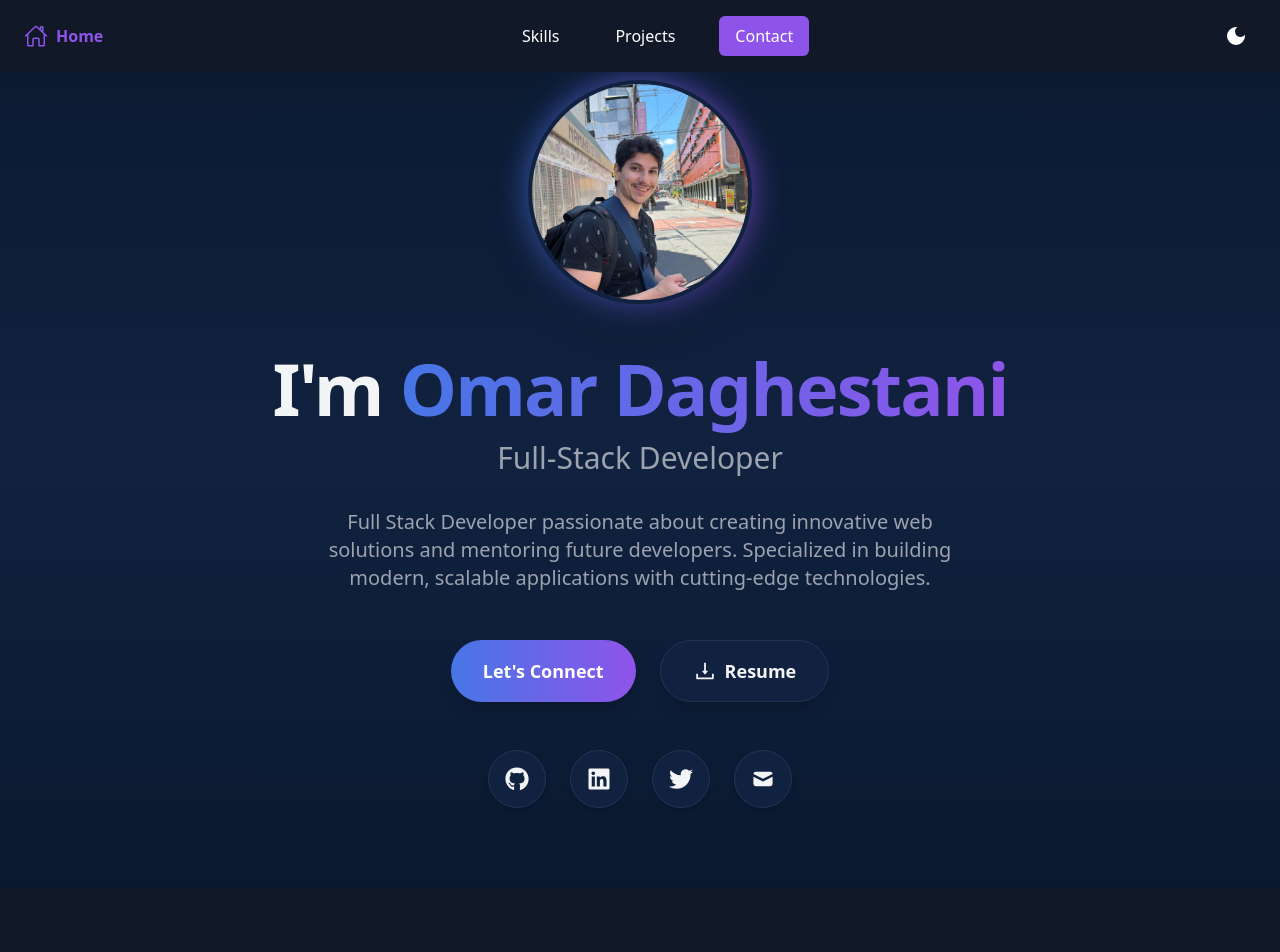
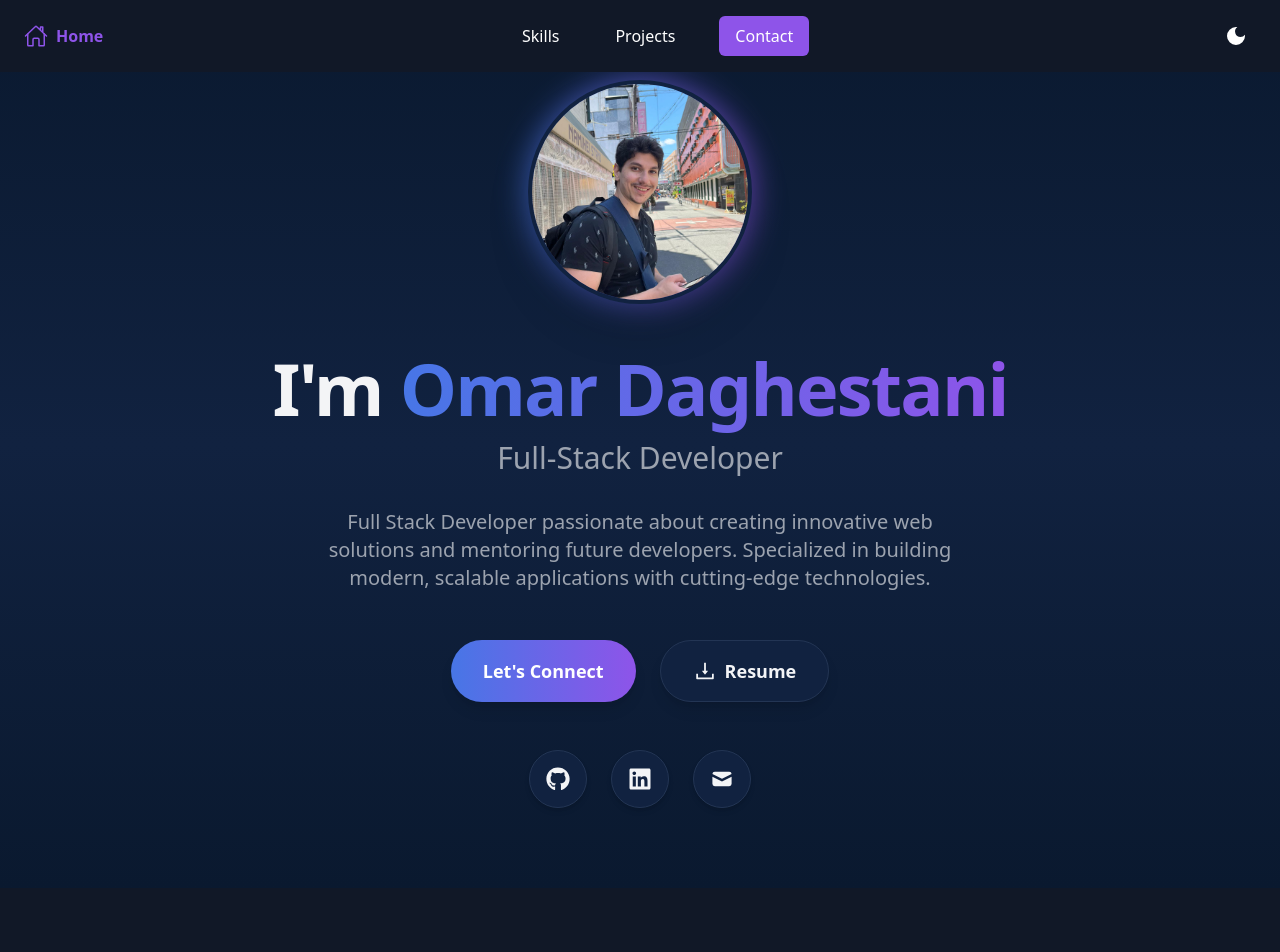
Before and after one commit to OmarDGreat/Omar-Daghestani-Portfolio, a React (Vite) app: page / in a window 1280 px wide. Shown: the top 952 px of the page. Built offline with nearby package versions, Linux system fonts and the light colour scheme.

Commit message:
updated info

```diff
--- a/src/components/Hero.jsx
+++ b/src/components/Hero.jsx
@@ -43,25 +43,19 @@ function Hero() {
   const socialLinks = [
     {
       icon: <FaGithub size={24} />,
-      url: "https://github.com/yourusername",
+      url: "https://github.com/OmarDGreat",
       label: "GitHub",
       color: "hover:text-white/90",
     },
     {
       icon: <FaLinkedin size={24} />,
-      url: "https://linkedin.com/in/yourusername",
+      url: "https://linkedin.com/in/omar-daghestani",
       label: "LinkedIn",
       color: "hover:text-[#0A66C2]",
     },
     {
-      icon: <FaTwitter size={24} />,
-      url: "https://twitter.com/yourusername",
-      label: "Twitter",
-      color: "hover:text-[#1DA1F2]",
-    },
-    {
       icon: <HiMail size={24} />,
-      url: "mailto:your.email@example.com",
+      url: "mailto:omar.daghest@gmail.com",
       label: "Email",
       color: "hover:text-[#EA4335]",
     },
```
